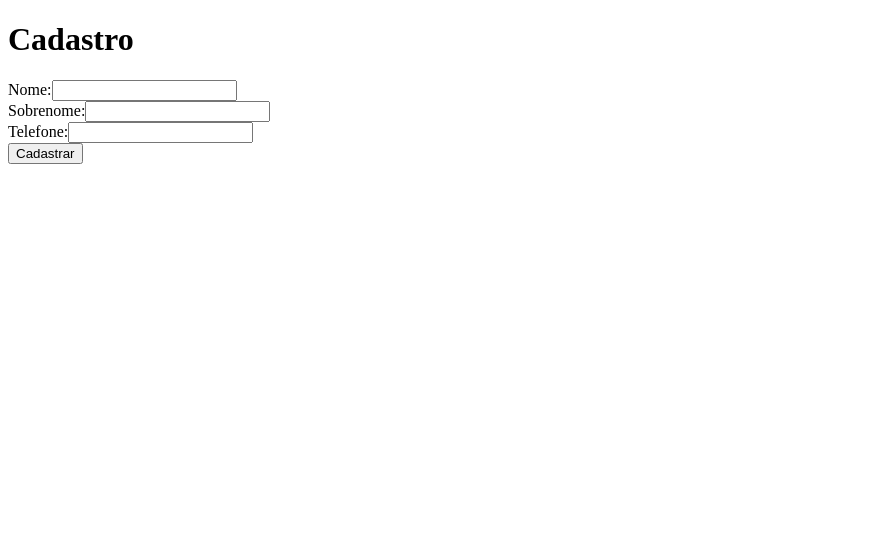
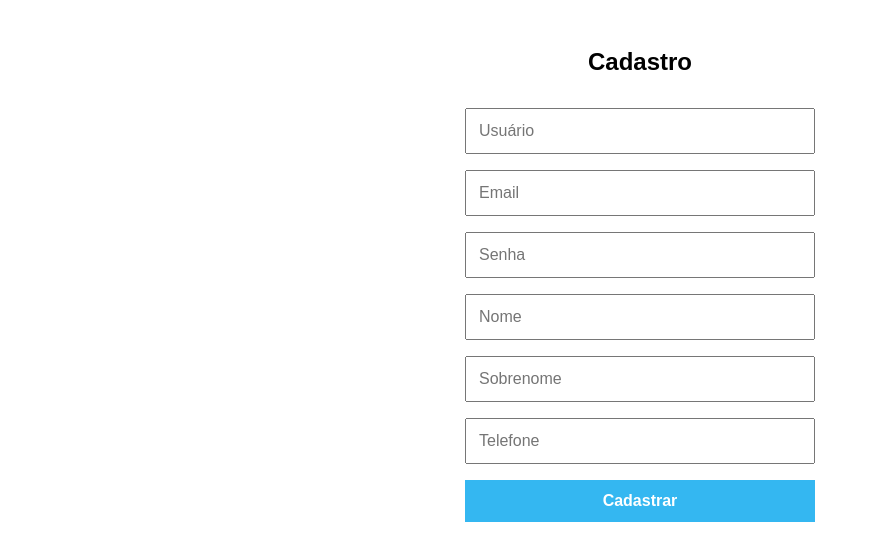
Before and after one commit to insper-tecnologias-web/projeto-3-frontend-tck, a React (Vite) app in the folder whatsapp2/: page /cadastro in a window 1280 px wide. Shown: the top 560 px of the page, without its empty margins (0-870 px from the left). Built offline with nearby package versions, Linux system fonts and the light colour scheme.

Commit message:
Pagina de cadastro concluida

```diff
--- a/whatsapp2/src/Cadastro.jsx
+++ b/whatsapp2/src/Cadastro.jsx
@@ -1,12 +1,15 @@
 import { useState } from "react";
+import styled from "styled-components";
 import axios from "axios";
 import { useNavigate } from "react-router-dom";
 
-
-export default function Cadastro() {
+export default function Register() {
   const navigate = useNavigate();
 
   const [form, setForm] = useState({
+    username: "",
+    email: "",
+    password: "",
     name: "",
     surname: "",
     phone: "",
@@ -26,6 +29,7 @@ export default function Cadastro() {
         setMessage("Cadastro realizado com sucesso!");
         setTimeout(() => navigate("/chats"), 2000);
     } catch (err) {
+        console.log(err.response);
         if (err.response?.data?.erro) {
             setMessage("Erro: " + err.response.data.erro);
         } else {
@@ -35,26 +39,58 @@ export default function Cadastro() {
   };
 
   return (
-    <>
-      <div>
-        <h1>Cadastro</h1>
-        <form onSubmit={handleSubmit}>
-          <div>
-            <label>Nome:</label>
-            <input name="name" value={form.name} onChange={handleChange} required />
-          </div>
-          <div>
-            <label>Sobrenome:</label>
-            <input name="surname" value={form.surname} onChange={handleChange} required />
-          </div>
-          <div>
-            <label>Telefone:</label>
-            <input name="phone" value={form.phone} onChange={handleChange} required />
-          </div>
-          <button type="submit">Cadastrar</button>
-        </form>
-        {message && <p>{message}</p>}
-      </div>
-    </>
+    <Container>
+      <Form onSubmit={handleSubmit}>
+        <Title>Cadastro</Title>
+        <Input name="username" placeholder="Usuário" onChange={handleChange} required />
+        <Input name="email" placeholder="Email" onChange={handleChange} type="email" required />
+        <Input name="password" placeholder="Senha" onChange={handleChange} type="password" required />
+        <Input name="name" placeholder="Nome" onChange={handleChange} required />
+        <Input name="surname" placeholder="Sobrenome" onChange={handleChange} required />
+        <Input name="phone" placeholder="Telefone" onChange={handleChange} required />
+        <Button type="submit">Cadastrar</Button>
+        {message && <Message>{message}</Message>}
+      </Form>
+    </Container>
   );
 }
+
+const Container = styled.div`
+  display: flex;
+  justify-content: center;
+  margin-top: 2rem;
+  font-family: "Poppins", sans-serif;
+`;
+
+const Form = styled.form`
+  display: flex;
+  flex-direction: column;
+  width: 350px;
+  gap: 1rem;
+`;
+
+const Input = styled.input`
+  padding: 0.75rem;
+  font-size: 1rem;
+`;
+
+const Button = styled.button`
+  background-color: #34B7F1;
+  color: white;
+  padding: 0.75rem;
+  font-weight: bold;
+  border: none;
+  cursor: pointer;
+  font-size: 1rem;
+`;
+
+const Message = styled.p`
+  font-size: 1rem;
+  text-align: center;
+  color: green;
+`;
+
+const Title = styled.h1`
+  font-size: 1.5rem;
+  text-align: center;
+`;
```
Lines whose indentation alone changed are shown as unchanged.
